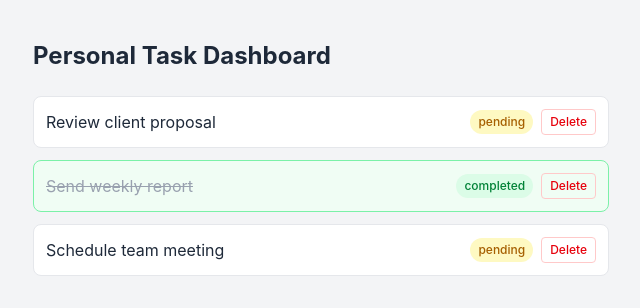
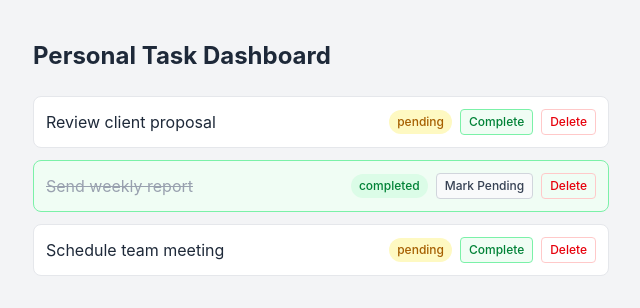
Before and after one commit to AhmedMelliti9/Personal-Task-Dashboard, a React (Vite) app: page / in a window 1280 px wide. Shown: the top 308 px of the page, without its empty margins (319-959 px from the left). Built offline with nearby package versions, Linux system fonts and the light colour scheme.

Commit message:
feat: implement task completion toggle

```diff
--- a/src/App.tsx
+++ b/src/App.tsx
@@ -15,13 +15,31 @@ function App() {
     );
   };
 
+  const handleToggleComplete = (idToToggle: string) => {
+    setTasks((currentTasks) =>
+      currentTasks.map((task) => {
+        if (task.id === idToToggle) {
+          return {
+            ...task,
+            status: task.status === "completed" ? "pending" : "completed",
+          };
+        }
+        return task;
+      })
+    );
+  };
+
   return (
     <div className="min-h-screen bg-gray-100 flex justify-center py-10 px-4">
       <div className="w-full max-w-xl">
         <h1 className="text-2xl font-bold text-gray-800 mb-6">
           Personal Task Dashboard
         </h1>
-        <TaskList tasks={tasks} onDelete={handleDeleteTask} />
+        <TaskList
+          tasks={tasks}
+          onDelete={handleDeleteTask}
+          onToggleComplete={handleToggleComplete}
+        />
       </div>
     </div>
   );
--- a/src/components/TaskItem.tsx
+++ b/src/components/TaskItem.tsx
@@ -3,9 +3,10 @@ import type { Task } from "../types/task";
 interface TaskItemProps {
   task: Task;
   onDelete: (id: string) => void;
+  onToggleComplete: (id: string) => void;
 }
 
-function TaskItem({ task, onDelete }: TaskItemProps) {
+function TaskItem({ task, onDelete, onToggleComplete }: TaskItemProps) {
   const isCompleted = task.status === "completed";
 
   return (
@@ -37,6 +38,18 @@ function TaskItem({ task, onDelete }: TaskItemProps) {
 
         <button
           type="button"
+          onClick={() => onToggleComplete(task.id)}
+          className={`text-xs font-medium px-2 py-1 border rounded transition-colors ${
+            isCompleted
+              ? "bg-gray-50 text-gray-700 border-gray-300 hover:bg-gray-100"
+              : "bg-green-50 text-green-700 border-green-300 hover:bg-green-100"
+          }`}
+        >
+          {isCompleted ? "Mark Pending" : "Complete"}
+        </button>
+
+        <button
+          type="button"
           onClick={() => onDelete(task.id)}
           className="text-xs text-red-600 hover:text-red-800 font-medium px-2 py-1 border border-red-200 hover:border-red-400 rounded transition-colors"
         >
--- a/src/components/TaskList.tsx
+++ b/src/components/TaskList.tsx
@@ -4,13 +4,19 @@ import TaskItem from "./TaskItem";
 interface TaskListProps {
   tasks: Task[];
   onDelete: (id: string) => void;
+  onToggleComplete: (id: string) => void;
 }
 
-function TaskList({ tasks, onDelete }: TaskListProps) {
+function TaskList({ tasks, onDelete, onToggleComplete }: TaskListProps) {
   return (
     <ul className="flex flex-col gap-3">
       {tasks.map((task) => (
-        <TaskItem key={task.id} task={task} onDelete={onDelete} />
+        <TaskItem
+          key={task.id}
+          task={task}
+          onDelete={onDelete}
+          onToggleComplete={onToggleComplete}
+        />
       ))}
     </ul>
   );
```
